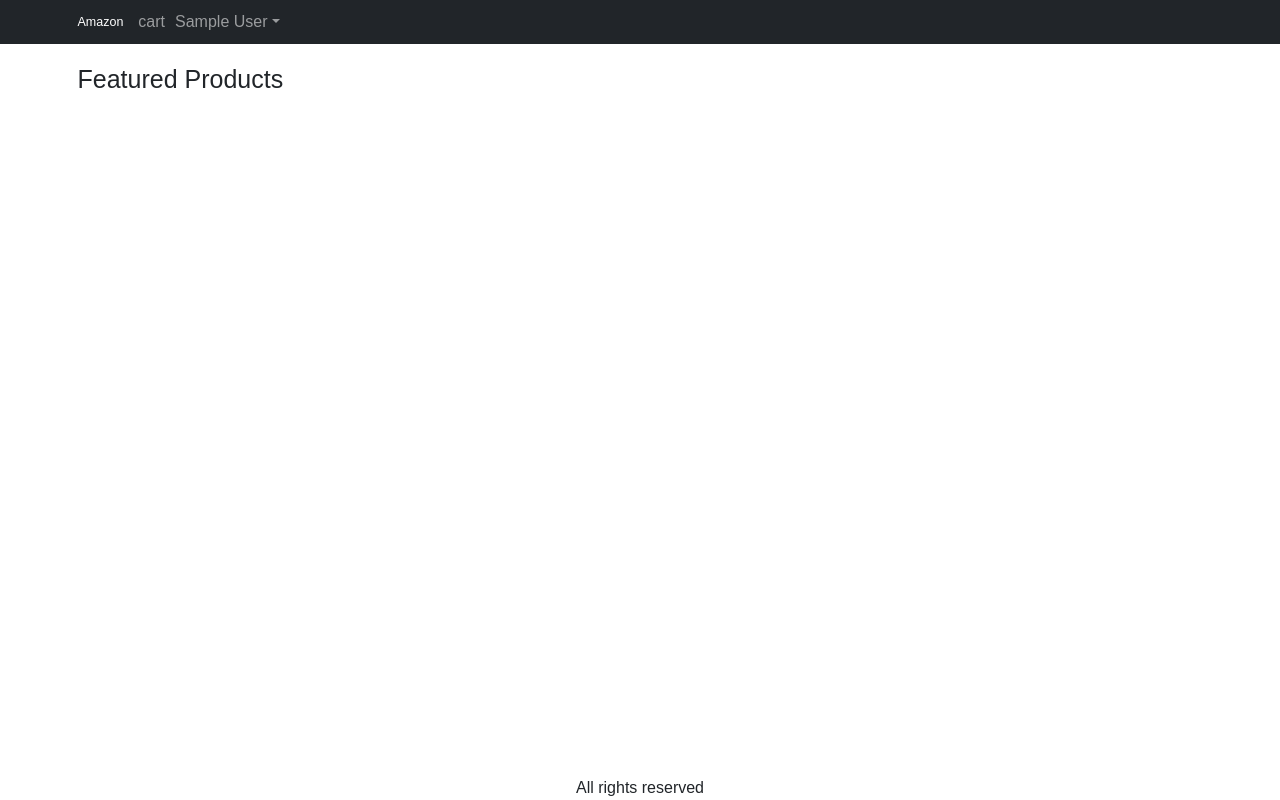
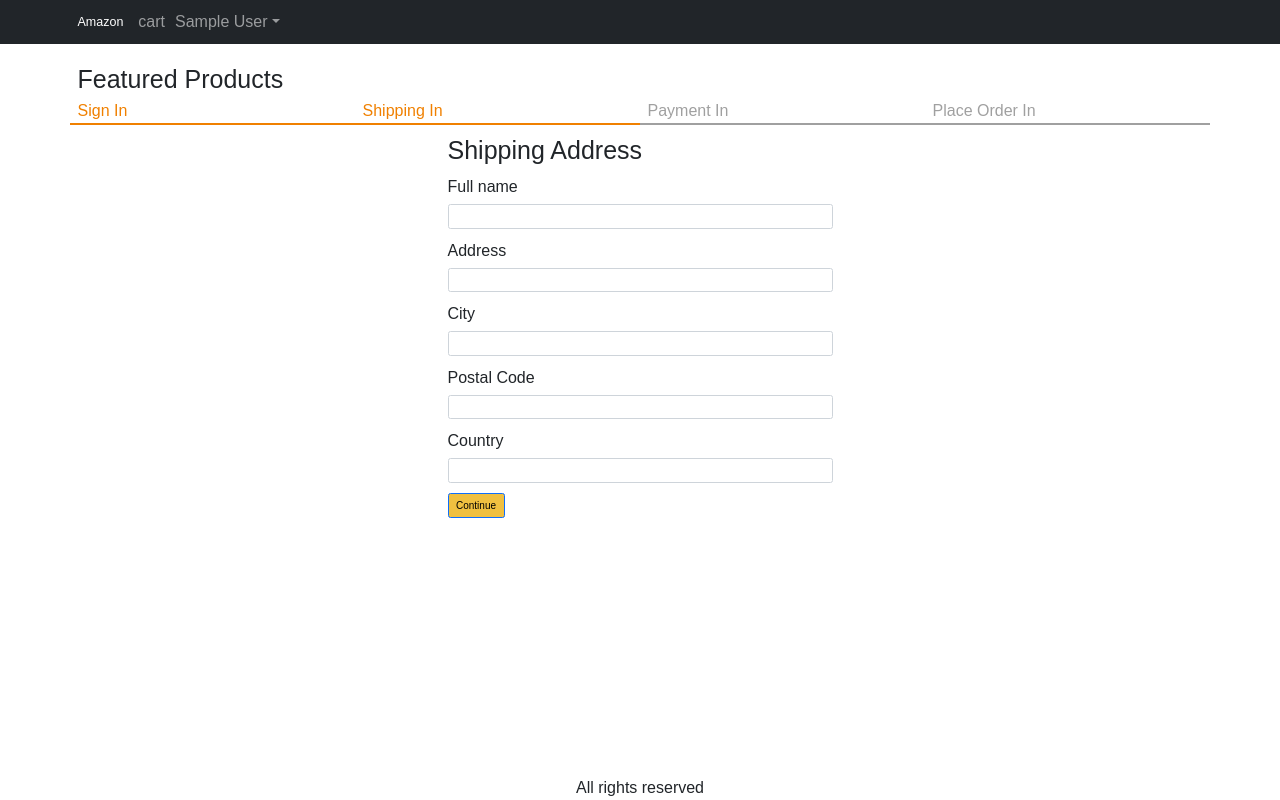
Before and after one commit to Umberto81/Amazon-Clone-App, a React (Create React App) app: page /shipping in a window 1280 px wide. Built offline with nearby package versions, Linux system fonts and the light colour scheme; sample sign-in values are in the browser's storage.

Commit message:
implemented shipping address screen

```diff
--- a/src/App.js
+++ b/src/App.js
@@ -7,9 +7,10 @@
 import { Helmet } from "react-helmet-async";
 import { Store } from "./Store";
 import CartScreen from "./screens/cartScreen";
-import SignInScreen from "./SignInScreen";
+import SignInScreen from "./screens/SignInScreen";
 import { ToastContainer } from 'react-toastify';
 import 'react-toastify/dist/ReactToastify.css';
+import ShippingAddressScreen from "./screens/ShippingAddressScreen";
 
 function App() {
   const { state, dispatch: ctxDispatch } = useContext(Store);
@@ -18,6 +19,8 @@
   const signoutHandler = () => {
     ctxDispatch({ type: "USER_SIGNOUT" });
     localStorage.removeItem("userInfo");
+    localStorage.removeItem("shippingAddress");
+
   };
   return (
     <BrowserRouter>
@@ -79,6 +82,8 @@
               <Route path="/product/:slug" element={<ProductScreen />}></Route>
               <Route path="/cart" element={<CartScreen />}></Route>
               <Route path="/signin" element={<SignInScreen />}></Route>
+              <Route path="/shipping" element={<ShippingAddressScreen />}></Route>
+
             </Routes>
           </Container>
         </main>
--- a/src/Store.js
+++ b/src/Store.js
@@ -8,6 +8,7 @@
     ? JSON.parse(localStorage.getItem("userInfo"))
     : null,
   cart: {
+    shippingAddress: localStorage.getItem('shippingAddress') ? JSON.parse(localStorage.getItem('shippingAddress')) : {},
     cartItems: localStorage.getItem("cartItems")
       ? JSON.parse(localStorage.getItem("cartItems"))
       : [],
@@ -46,7 +47,18 @@
     }
 
     case "USER_SIGNOUT": {
-      return { ...state, userInfo: null };
+      return { ...state, userInfo: null, cart:{
+        cartItems: [],
+        shippingAddress: {},
+      } };
+    }
+    case "SAVE_SHIPPING_ADDRESS": {
+      return {
+        ...state,
+        cart: {
+          shippingAddress: action.payload,
+        },
+      };
     }
     default:
       return state;
--- /dev/null
+++ b/src/components/CheckOutSteps.js
@@ -0,0 +1,14 @@
+import React from 'react'
+import { Col, Row } from 'react-bootstrap'
+
+export default function CheckOutSteps(props) {
+  return (
+    <Row className='checkout-steps'>
+        <Col className={props.step1 ? 'active' : ''}>Sign In</Col>
+        <Col className={props.step2 ? 'active' : ''}>Shipping In</Col>
+        <Col className={props.step3 ? 'active' : ''}>Payment In</Col>
+        <Col className={props.step4 ? 'active' : ''}>Place Order In</Col>
+
+    </Row>
+  )
+}
--- a/src/index.css
+++ b/src/index.css
@@ -62,3 +62,13 @@
 .small-container{
   max-width: 400px;
 }
+
+.checkout-steps > div {
+  border-bottom: 0.2rem solid #a0a0a0;
+  color: #a0a0a0;
+}
+
+.checkout-steps > div.active {
+  border-bottom: 0.2rem solid #f08000;
+  color: #f08000;
+}
--- /dev/null
+++ b/src/screens/ShippingAddressScreen.js
@@ -0,0 +1,112 @@
+import React, { useContext, useEffect, useState } from "react";
+import { Button, Form } from "react-bootstrap";
+import { Helmet } from "react-helmet-async";
+import { useNavigate } from "react-router-dom";
+import CheckOutSteps from "../components/CheckOutSteps";
+import { Store } from "../Store";
+
+export default function ShippingAddressScreen() {
+  const navigate = useNavigate();
+  const { state, dispatch: ctxDispatch } = useContext(Store);
+  const {
+    userInfo,
+    cart: { shippingAddress },
+  } = state;
+  const [fullName, setFullName] = useState(shippingAddress.fullName || "");
+  const [address, setAddress] = useState(shippingAddress.address || "");
+  const [city, setCity] = useState(shippingAddress.city || "");
+  const [postalCode, setPostalCode] = useState(
+    shippingAddress.postalCode || ""
+  );
+  const [country, setCountry] = useState(shippingAddress.country || "");
+
+  const submitHandler = (e) => {
+    e.preventDefault();
+    ctxDispatch({
+      type: "SAVE_SHIPPING_ADDRESS",
+      payload: {
+        fullName,
+        address,
+        city,
+        postalCode,
+        country,
+      },
+    });
+    localStorage.setItem(
+      "shippingAddress",
+      JSON.stringify({
+        fullName,
+        address,
+        city,
+        postalCode,
+        country,
+      })
+    );
+    navigate("/payment");
+  };
+
+  useEffect(() => {
+    if (!userInfo) {
+      navigate("/signin?redirect=/shipping");
+    }
+  }, [userInfo, navigate]);
+
+  return (
+    <>
+      <Helmet>
+        <title>shippingAddress</title>
+      </Helmet>
+      <CheckOutSteps step1 step2 ></CheckOutSteps>
+      <div className="container small-container">
+        <h1 className="my-3">Shipping Address</h1>
+        <Form onSubmit={submitHandler}>
+          <Form.Group className="mb-3" controliId="fullName">
+            <Form.Label>Full name</Form.Label>
+            <Form.Control
+              value={fullName}
+              onChange={(e) => setFullName(e.target.value)}
+              required
+            />
+          </Form.Group>
+          <Form.Group className="mb-3" controliId="address">
+            <Form.Label>Address</Form.Label>
+            <Form.Control
+              value={address}
+              onChange={(e) => setAddress(e.target.value)}
+              required
+            />
+          </Form.Group>
+          <Form.Group className="mb-3" controliId="city">
+            <Form.Label>City</Form.Label>
+            <Form.Control
+              value={city}
+              onChange={(e) => setCity(e.target.value)}
+              required
+            />
+          </Form.Group>
+          <Form.Group className="mb-3" controliId="postalCode">
+            <Form.Label>Postal Code</Form.Label>
+            <Form.Control
+              value={postalCode}
+              onChange={(e) => setPostalCode(e.target.value)}
+              required
+            />
+          </Form.Group>
+          <Form.Group className="mb-3" controliId="country">
+            <Form.Label>Country</Form.Label>
+            <Form.Control
+              value={country}
+              onChange={(e) => setCountry(e.target.value)}
+              required
+            />
+          </Form.Group>
+          <div className="mb-3">
+            <Button variant="primary" type="submit">
+              Continue
+            </Button>
+          </div>
+        </Form>
+      </div>
+    </>
+  );
+}
--- a/src/SignInScreen.js
+++ b/src/screens/SignInScreen.js
@@ -3,9 +3,9 @@
 import { Helmet } from "react-helmet-async";
 import { Link, useLocation, useNavigate } from "react-router-dom";
 import axios from "axios";
-import { Store } from "./Store";
+import { Store } from "../Store";
 import { toast } from "react-toastify";
-import { getError } from "./utils";
+import { getError } from "../utils";
 
 export default function SignInScreen() {
   const { search } = useLocation();
```
